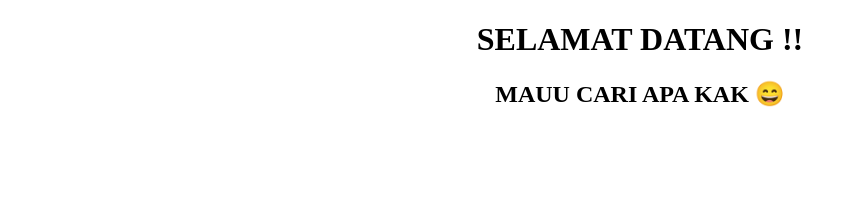
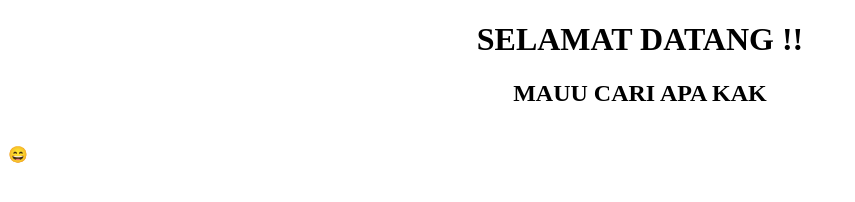
Before and after one commit to Makmurriansyah/makmurriansyah.github.io, a plain HTML site: page index.html in a window 1280 px wide. Shown: the whole page, without its empty margins (0-855 px from the left). Drawn offline with Linux system fonts and the light colour scheme.

Commit message:
Update index.html

```diff
--- a/index.html
+++ b/index.html
@@ -2,6 +2,7 @@
 <html>
 <body>
   <h1><center> SELAMAT DATANG !! </center><h1>
-<h2><center>  MAUU CARI APA KAK 	&#128516 </center> <h2>
+    <h2><center>  MAUU CARI APA KAK </h2>
+      <br> &#128516 </center>
 </body>
 </html>
```
